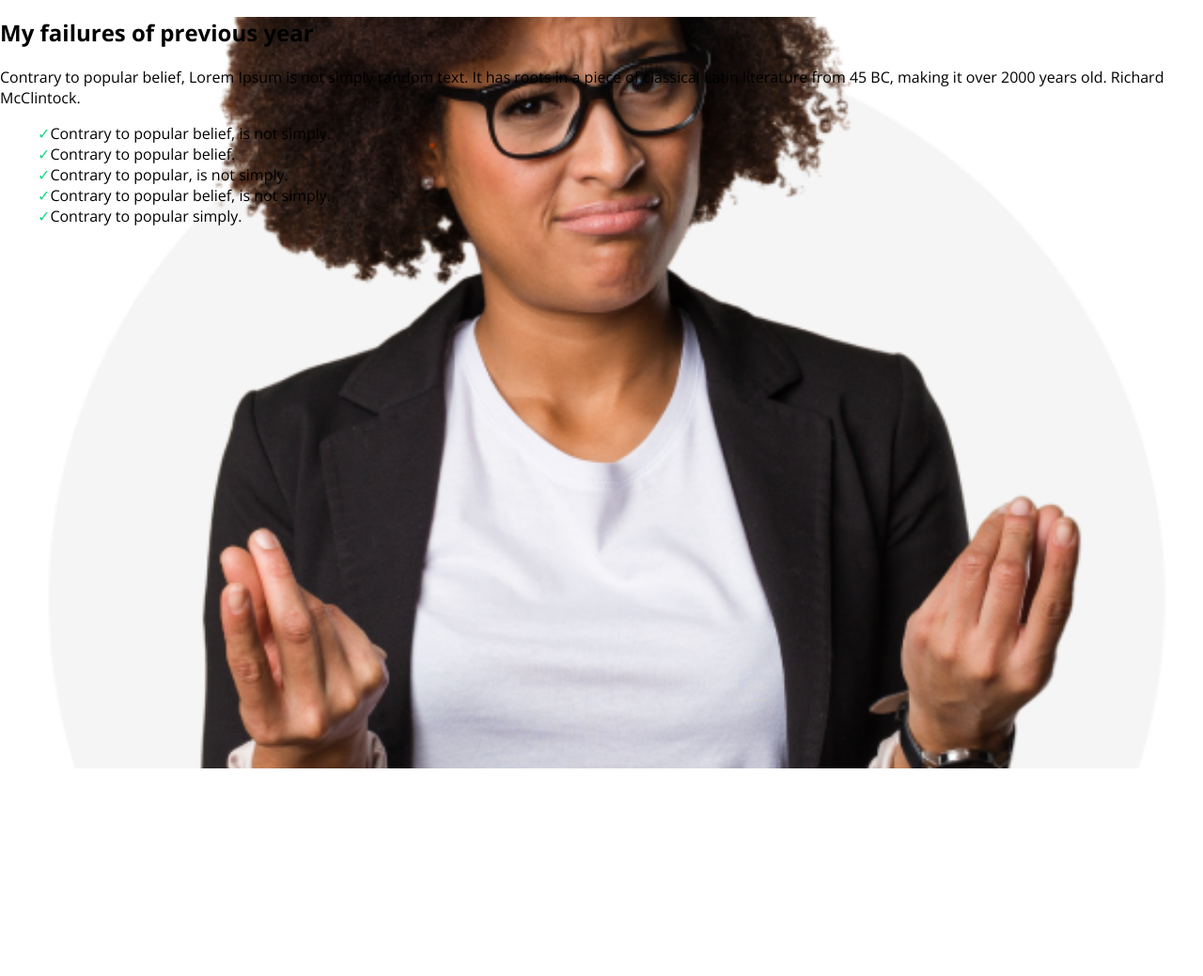
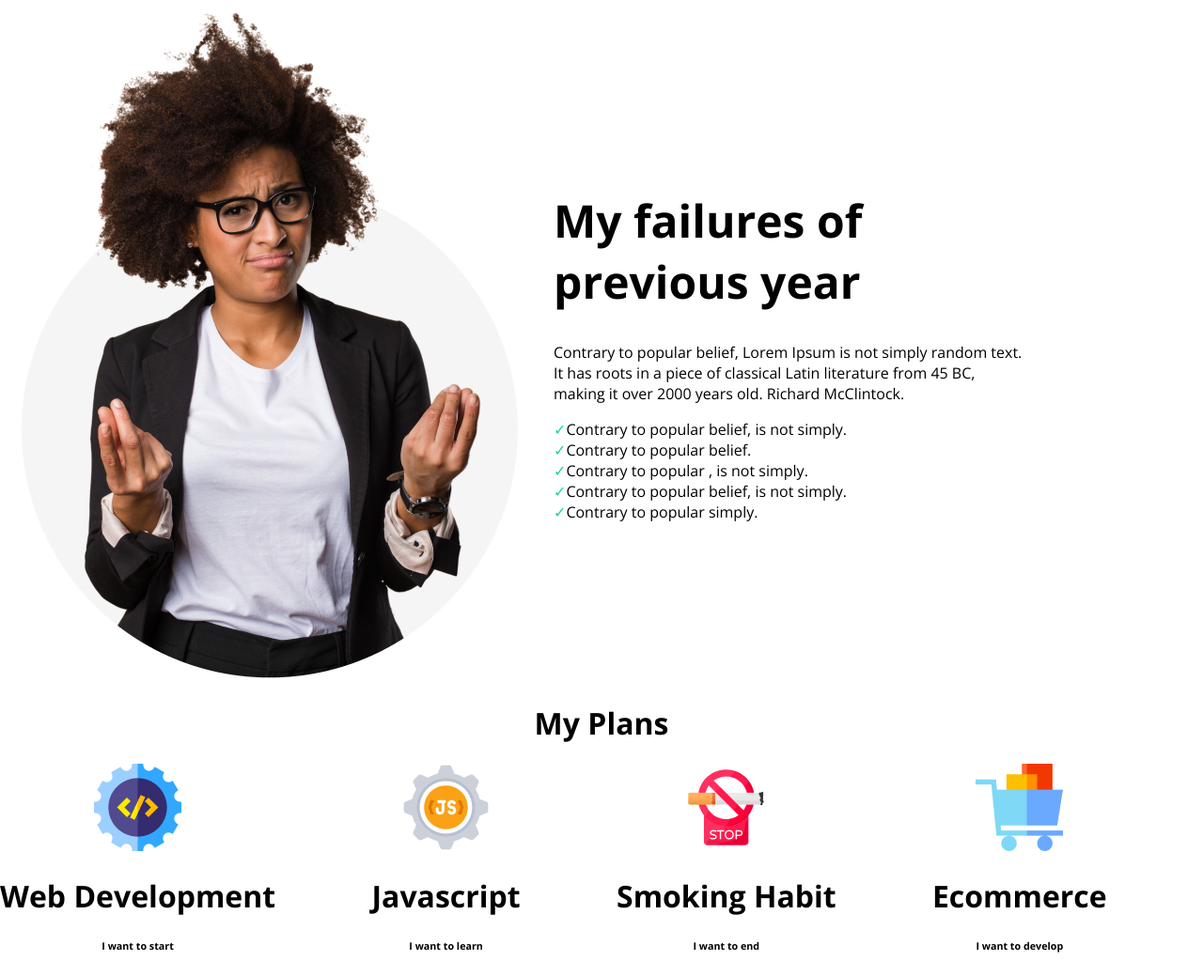
Before and after one commit to Tajuddin20424/new-year-new-me, a plain HTML site: page index.html in a window 1280 px wide. Shown: the part 802-1841 px from the top of the page at 94% size. Before the commit the page ends 1620 px from the top, so only its background shows below. Drawn offline with nearby package versions, Linux system fonts and the light colour scheme.

Commit message:
added the index.html

```diff
--- a/index.html
+++ b/index.html
@@ -1,46 +1,87 @@
 <!DOCTYPE html>
 <html lang="en">
+
 <head>
     <meta charset="UTF-8">
     <meta name="viewport" content="width=device-width, initial-scale=1.0">
     <title>New Year New Me</title>
     <link rel="preconnect" href="https://fonts.googleapis.com">
     <link rel="preconnect" href="https://fonts.gstatic.com" crossorigin>
-    <link href="https://fonts.googleapis.com/css2?family=Open+Sans:ital,wght@0,300..800;1,300..800&family=Rubik:ital,wght@0,300..900;1,300..900&display=swap" rel="stylesheet">
+    <link
+        href="https://fonts.googleapis.com/css2?family=Open+Sans:ital,wght@0,300..800;1,300..800&family=Rubik:ital,wght@0,300..900;1,300..900&display=swap"
+        rel="stylesheet">
 
 
 
     <link rel="stylesheet" href="styles/newyear.css">
 </head>
+
 <body>
 
-<div class="section-one">
-    <div class="text-section">
-        <h2>All Thinks are possible if you believe </h2>
-        <p>There are many variations of passages of Lorem Ipsum available, but the majority have suffered alteration in some form, by injected humour, or randomised words</p>
-        <button class="btn">Contact Us</button>
+    <div class="section-one">
+        <div class="text-section">
+            <h1>All Thinks are possible if you believe </h1>
+            <p>There are many variations of passages of Lorem Ipsum available, but the majority have suffered alteration
+                in some form, by injected humour, or randomised words</p>
+            <button class="btn">Contact Us</button>
+        </div>
+
     </div>
 
-</div>
-<main class="section-two">
-
-        <h2>My failures of previous year</h2>
-        <p>Contrary to popular belief, Lorem Ipsum is not simply random text. It has roots in a piece of classical Latin literature from 45 BC, making it over 2000 years old. Richard McClintock.</p>
-
-        <ul>
+    <div class="container-two">
+        <div class="img-con">
+            <img class="img-sty" src="images\person.png" alt="">
+        </div>
+        <div class="text-con">
+            <h1>My failures of previous year</h1>
+            <p>Contrary to popular belief, Lorem Ipsum is not simply random text. It has roots in a piece of classical
+                Latin literature from 45 BC, making it over 2000 years old. Richard McClintock.</p>
             <li>Contrary to popular belief, is not simply.</li>
             <li>Contrary to popular belief.</li>
-            <li>Contrary to popular, is not simply.</li>
+            <li>Contrary to popular , is not simply.</li>
             <li>Contrary to popular belief, is not simply.</li>
             <li>Contrary to popular simply.</li>
-        </ul>
+        </div>
+    </div>
+    <div>
+        <h1 class="plans">My Plans</h1>
+    </div>
+    <div class="container-three">
+
+        <div>
+            <div>
+                <img src="images/icons/web.png" alt="">
+                <h1>Web Development</h1>
+                <h6> I want to start</h6>
+            </div>
+        </div>
+        <div>
+            <div>
+                <img src="images/icons/js.png" alt="">
+                <h1>Javascript</h1>
+                <h6> I want to learn</h6>
+            </div>
+        </div>
+        <div>
+            <div>
+                <img src="images/icons/smoke.png" alt="">
+                <h1>Smoking Habit</h1>
+                <h6>I want to end</h6>
+            </div>
+        </div>
+        <div>
+            <div>
+                <img src="images/icons/ecom.png" alt="">
+                <h1>Ecommerce</h1>
+                <h6>I want to develop</h6>
+            </div>
+        </div>
 
 
-</main>
+        <footer>
 
-
-
-</div>
+        </footer>
 
 </body>
+
 </html>
--- a/styles/newyear.css
+++ b/styles/newyear.css
@@ -6,7 +6,7 @@ body {
 }
 
 
-.section-one{
+.section-one {
     background-image: url("/images/banner/banner1.png");
     height: 100vh;
     background-position: center;
@@ -15,7 +15,7 @@ body {
     position: relative;
 }
 
-.text-section{
+.text-section {
     text-align: center;
     position: absolute;
     top: 50%;
@@ -23,46 +23,64 @@ body {
     transform: translate(-5%, -50%);
     color: rgb(0, 0, 0);
 }
-.text-section{
+
+.text-section {
     text-align: right;
 }
 
-.btn{
+.btn {
     background-color: rgb(255, 148, 8);
     padding: 15px;
     border: none;
     color: #ffffff;
 }
 
-ul {
+
+
+.section-two {
+    background-image: url("/images/person.png");
+    height: 100vh;
+    background-position: left top;
+    background-repeat: no-repeat;
+    background-size: cover;
+    position: left top;
+
+
+}
+
+
+.container-two {
+    display: flex;
+    align-items: center;
+}
+
+.text-con {
+    margin-left: 20px;
+    /* height: 100px; */
+    width: 500px;
+
+}
+
+.text-con h1 {
+    font-size: 48px;
+    font-weight: 700;
+}
+
+ li {
     list-style: none;
-
   }
 
-  ul li:before {
+    li:before {
     content: '✓';
     color: #16D887;
   }
-  .section-two{
-    background-image: url("/images/person.png");
-    height: 100vh;
-    background-position: left;
-    background-repeat: no-repeat;
-    background-size: cover;
-    position: relative;
+  .plans{
+    text-align: center;
+  }
 
+  .container-three{
+    display: flex;
+    text-align: center;
+    justify-content: space-between;
 
   }
-
-  {
-  /* .text-section{
-    text-align: left top;
-    position: absolute;
-    top: 50%;
-    left: 50%;
-    transform: translate(-5%, -50%);
-    color:#F15B22;  */
-}
-.text-section{
-    text-align: right;
-}
```
